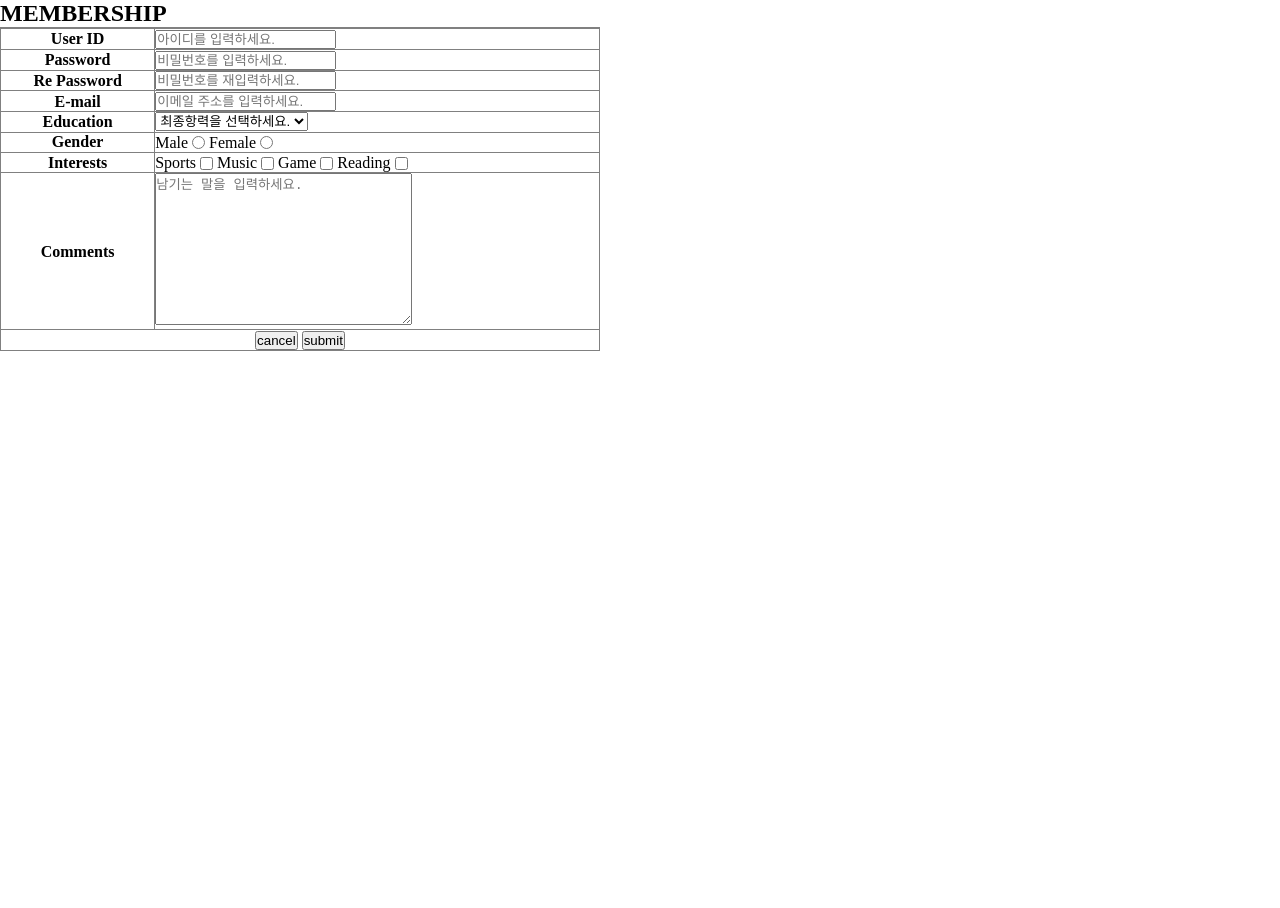
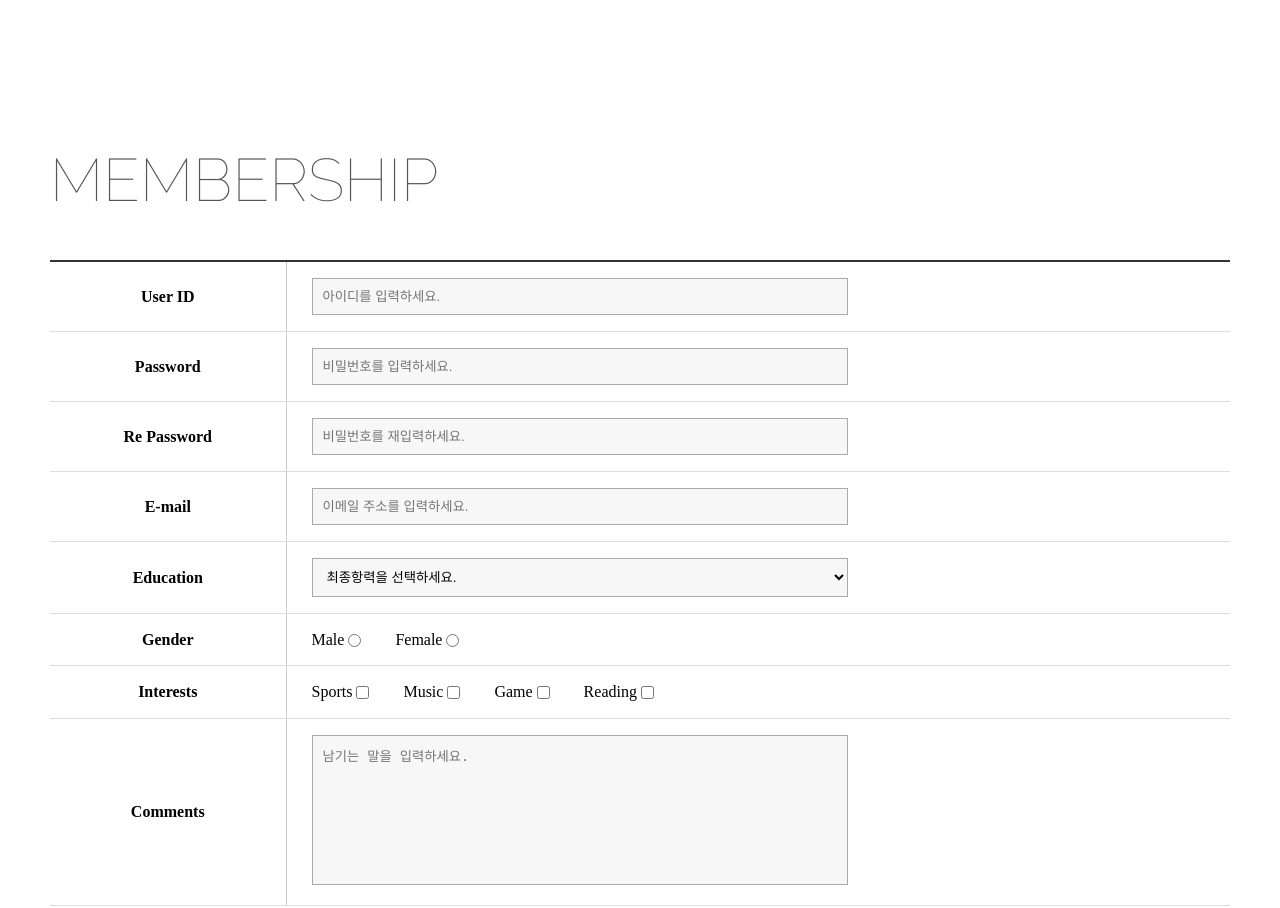
Before and after one commit to FastcampusWebMotion/form_validation, a plain HTML site: page index.html in a window 1280 px wide. Shown: the top 908 px of the page. Before the commit the page ends 800 px from the top, so only its background shows below. Drawn offline with Linux system fonts and the light colour scheme.

Commit message:
회원가입 스타일링

```diff
--- a/scss/style.scss
+++ b/scss/style.scss
@@ -1,3 +1,82 @@
 @charset "UTF-8";
 @import "reset";
 @import url('https://fonts.googleapis.com/css2?family=Raleway:wght@100&display=swap');
+
+.join {
+    width: 100%;
+    padding: 150px 0px;
+
+    .inner {
+        width: 1180px;
+        margin: 0px auto;
+
+        h1 {
+            font: normal 60px/1 'Raleway';
+            color: #555;
+            margin-bottom: 50px;
+        }
+
+        table {
+            width: 100%;
+            border: none;
+            border-top: 2px solid #333;
+            border-bottom: 2px solid #333;
+
+            th, td {
+                border: none;
+                border-bottom: 1px solid #ddd;
+                padding: 16px 25px;
+            }
+
+            th {
+                width: 20%;
+
+                input[type=reset], input[type=submit] {
+                    width: 30%;
+                    height: 40px;
+                    border: 1px solid #333;
+                    margin: 10px;
+                    font: bold 14px/40px 'arial';
+                    color: #555;
+                    cursor: pointer;
+                    transition: 0.5s;
+
+                    &:hover {
+                        background: #333;
+                        color: #fff;
+                    }
+                }
+            }
+
+            td {
+                border-left: 1px solid #ccc;
+
+                input[type=text],input[type=password], select {
+                    width: 60%;
+                    background: rgba(0,0,0,.03);
+                    border: 1px solid #aaa;
+                    padding: 10px;
+                }
+
+                input[type=checkbox], input[type=radio] {
+                    margin-right: 30px;
+                }
+
+                textarea {
+                    width: 60%;
+                    height: 150px;
+                    background: rgba(0,0,0,.03);
+                    padding: 10px;
+                    border: 1px solid #aaa;
+                    resize: none;
+                }
+
+                p {
+                    font: 11px/1 '맑은 고딕';
+                    color: hotpink;
+                    margin-bottom: 5px;
+                }
+            }
+        }
+    }
+}
```
Also changed, not shown: css/style.css, 1 other file.
